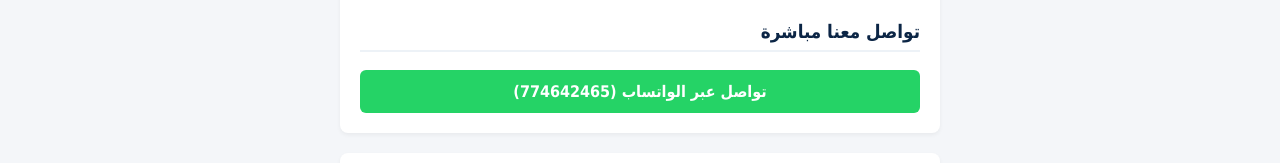
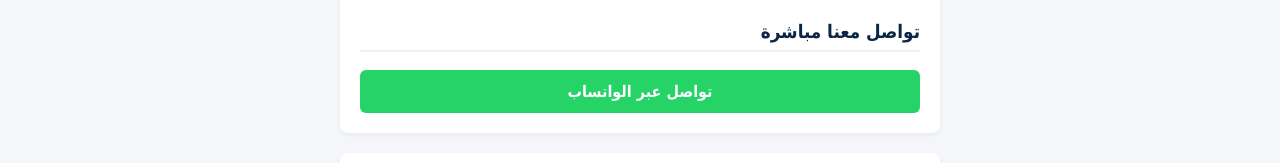
Before and after one commit to mokhtar-houssien/ibn-sowaid-travel, a plain HTML site: page index.html in a window 1280 px wide. Shown: the part 528-691 px from the top of the page. Drawn offline with Linux system fonts and the light colour scheme.

Commit message:
Fix HTML encoding issues in index.html

```diff
--- a/index.html
+++ b/index.html
@@ -35,7 +35,7 @@
         <section id="whatsapp-btn">
             <h3>تواصل معنا مباشرة</h3>
             <a href="https://wa.me/967774642465" target="_blank">
-                تواصل عبر الواتساب (774642465)
+                تواصل عبر الواتساب
             </a>
         </section>
 
```
